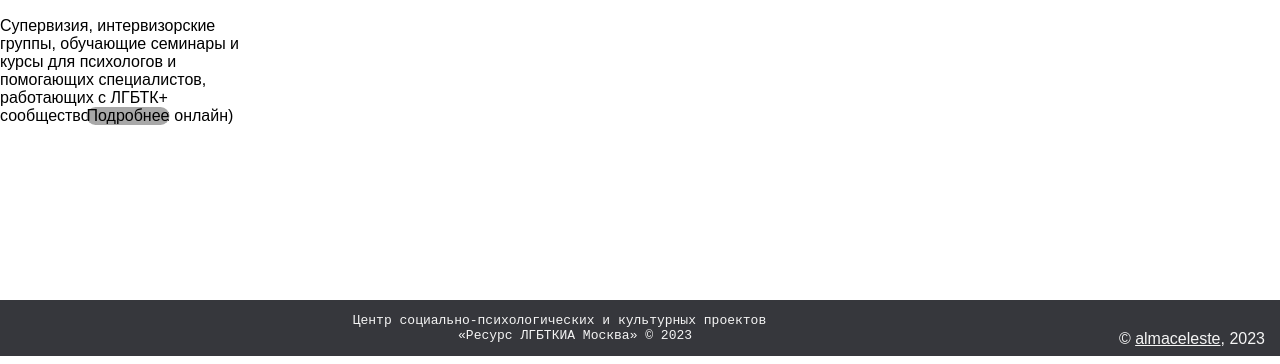
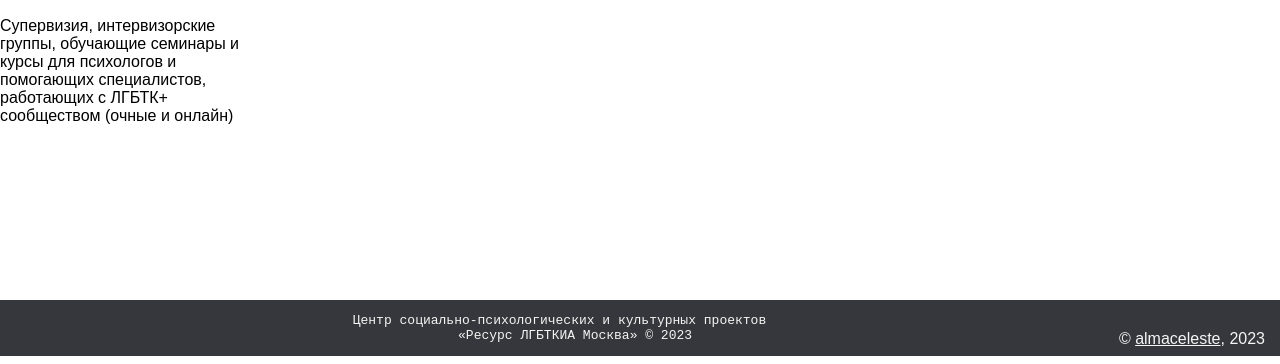
Before and after one commit to almaceleste/resource-wp-theme, a WordPress theme: template wordpress/html/wp-content/themes/resource/index.php in a window 1280 px wide. Shown: the part 1916-2280 px from the top of the page. Run offline with PHP 8.4 and a stand-in for WordPress, Linux system fonts and the light colour scheme; the site name, menu and one post (Sample post) are stand-ins, and other content is empty.

Commit message:
refactor(buttons): hide buttons from home page temperarily
Temperarily hide on home page buttons to the groups

```diff
--- a/wordpress/html/wp-content/themes/resource/css/default.css
+++ b/wordpress/html/wp-content/themes/resource/css/default.css
@@ -120,6 +120,10 @@ main .wp-block-columns {
 	justify-content: space-evenly;
 }
 
+main .wp-block-columns .wp-block-buttons {
+	display: none;
+}
+
 .wp-element-button {
 	background-color: rgb(168 168 168);
 	border-radius: 9999px;
```
